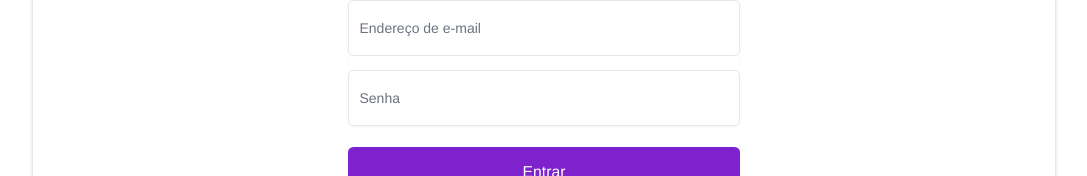
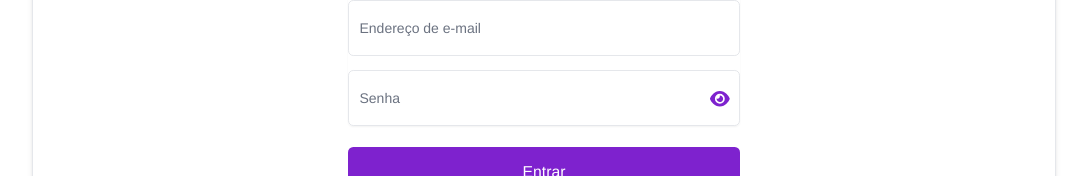
Before and after one commit to recdrop/ticketfun-web, a Next.js app: page /SignUp in a window 1280 px wide. Shown: the part 369-545 px from the top of the page, without its empty margins (96-1183 px from the left). Built offline with nearby package versions, Linux system fonts and the light colour scheme; a web font is replaced by a local one.

Commit message:
ajuste no formulario de cadastro

```diff
--- a/src/components/FormSignUp/index.tsx
+++ b/src/components/FormSignUp/index.tsx
@@ -4,6 +4,8 @@ import { createUserWithEmailAndPassword, updateProfile } from 'firebase/auth';
 import { auth } from '../../../firebase';
 import Image from 'next/image';
 import Link from 'next/link';
+import { FontAwesomeIcon } from '@fortawesome/react-fontawesome';
+import { faEye, faEyeSlash } from '@fortawesome/free-solid-svg-icons';
 
 export default function FormSignUp() {
 
@@ -13,6 +15,7 @@ export default function FormSignUp() {
   const [error, setError] = useState<string>('');
     const [isLoading, setLoading] = useState<boolean>(false);
     const router = useRouter();
+    const [showPassword, setShowPassword] = useState(false);
 
   const signUpWithEmailAndPassword = async (event: React.FormEvent<HTMLFormElement>) => {
     event.preventDefault();
@@ -129,14 +132,11 @@ export default function FormSignUp() {
                 onChange={(e) => setEmail(e.target.value)}
               />
             </div>
-            <div>
-              <label htmlFor="password" className="sr-only">
-                Senha
-              </label>
+           <div className="relative">
   <input
     id="password"
     name="password"
-                type="password"
+    type={showPassword ? 'text' : 'password'}
     autoComplete="current-password"
     required
     className="
@@ -148,6 +148,7 @@ export default function FormSignUp() {
       w-full
       px-3
       py-2
+      pr-10
       border
       border-gray-200
       placeholder-gray-500
@@ -161,7 +162,16 @@ export default function FormSignUp() {
     value={password}
     onChange={(e) => setPassword(e.target.value)}
   />
+  <div className="absolute inset-y-0 right-0 flex items-center pr-3">
+    <FontAwesomeIcon
+      icon={showPassword ? faEyeSlash : faEye}
+      className="h-5 text-purple-700 cursor-pointer"
+      onClick={() => setShowPassword(!showPassword)}
+    />
   </div>
+  <div>
+</div>
+  </div> {/*fim da div */}
           </div>
 
           {error && <p className="text-red-600 text-sm mt-4">{error}</p>}
```
Lines whose indentation alone changed are shown as unchanged.
